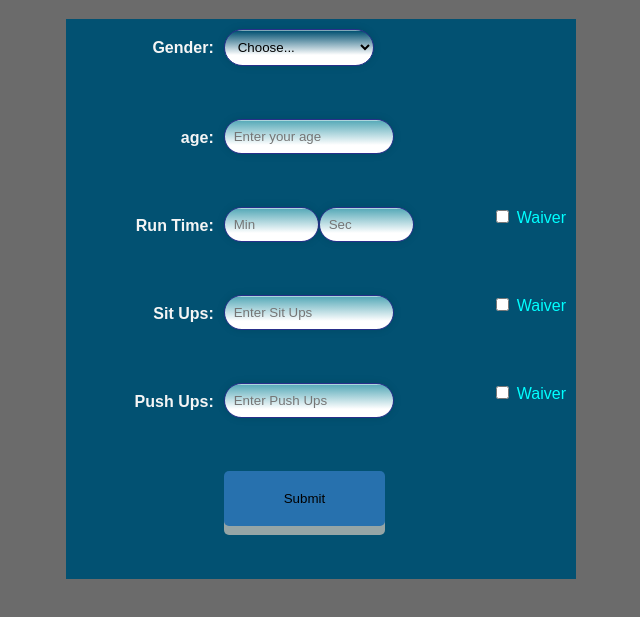
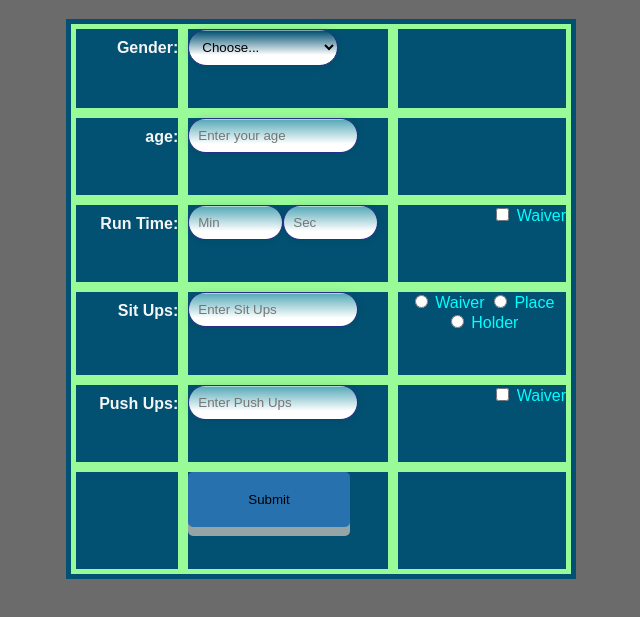
Before and after one commit to Aaron-m-ram/pt-calculator-app, a website: page Form.html in a window 1280 px wide. Shown: the part 61-678 px from the top of the page, without its empty margins (319-959 px from the left). Drawn offline with nearby package versions, Linux system fonts and the light colour scheme.

Commit message:
Radio formation
Got the correct way to format the radio. align text center for css and added break for html

```diff
--- a/Form.html
+++ b/Form.html
@@ -72,8 +72,12 @@
     </div>
 
     <div class="grid-item" id="waiver12">
-      <input type="checkbox" class="waiver" id="sitUpWaiver" autocomplete="off">
+      <input type="radio" class="waiver" id="sitUpWaiver" autocomplete="off">
       <label>Waiver</label>
+      <input type="radio" class="waiver" id="sitUpWaiver" autocomplete="off">
+      <label>Place</label><br>
+      <input type="radio" class="waiver" id="sitUpWaiver3" autocomplete="off">
+      <label id="bottom">Holder</label>
     </div>
 
     <div class="grid-item" id="13">
--- a/index.css
+++ b/index.css
@@ -21,7 +21,8 @@ h1{
 }
 .grid-item {
   /* background-color: indianred; */
-  border: 5px solid #025172;
+/*   border: 5px solid #025172; */
+  border: 5px solid palegreen;
   /* text-align: left; */
 
 
@@ -114,6 +115,12 @@ h1{
 
 
 
+#waiver12{
+  text-align: center;
+}
+
+
+
 
 /*   ol, ul {
     padding-left: 30px;
```
